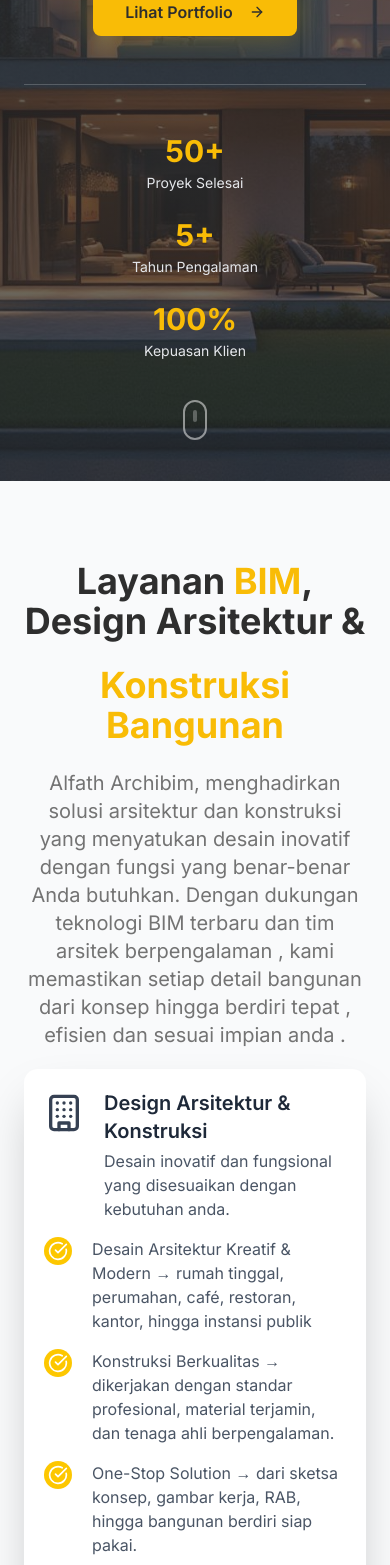
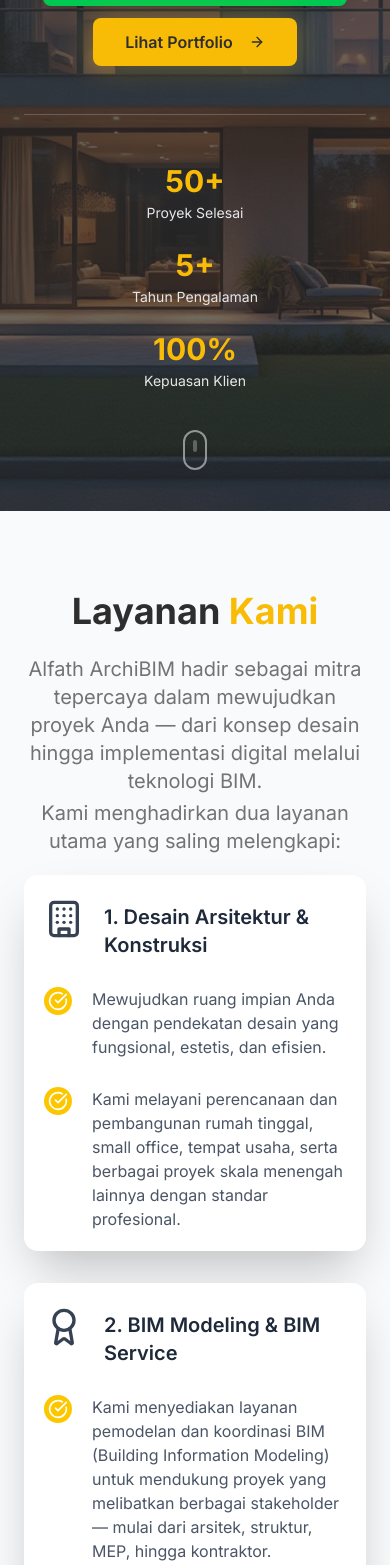
Before and after one commit to shrproject/alfatharchibim, a Next.js app: page / in a window 390 px wide. Shown: the part 432-1997 px from the top of the page. Built offline with nearby package versions, Linux system fonts and the light colour scheme.

Commit message:
revisi pertama

```diff
--- a/src/components/About.tsx
+++ b/src/components/About.tsx
@@ -6,33 +6,33 @@ const About = () => {
     {
       icon: Building,
       iconType: 'main',
-      title: "Design Arsitektur & Konstruksi",
-      description: "Desain inovatif dan fungsional yang disesuaikan dengan kebutuhan anda. "
+      title: "1. Desain Arsitektur & Konstruksi",
+      // description: "Desain inovatif dan fungsional yang disesuaikan dengan kebutuhan anda. "
     },
     {
       icon: CheckCircle,
       iconType: 'checklist',
       // title: "Konstruksi Berkualitas",
-      description: "Desain Arsitektur Kreatif & Modern → rumah tinggal, perumahan, café, restoran, kantor, hingga instansi publik"
+      description: "Mewujudkan ruang impian Anda dengan pendekatan desain yang fungsional, estetis, dan efisien."
     },
     {
       icon: CheckCircle,
       iconType: 'checklist',
       // title: "Manajemen Proyek",
-      description: "Konstruksi Berkualitas → dikerjakan dengan standar profesional, material terjamin, dan tenaga ahli berpengalaman."
+      description: "Kami melayani perencanaan dan pembangunan rumah tinggal, small office, tempat usaha, serta berbagai proyek skala menengah lainnya dengan standar profesional."
     },
-    {
-      icon: CheckCircle,
-      iconType: 'checklist',
-      // title: "Visualisasi 3D",
-      description: "One-Stop Solution → dari sketsa konsep, gambar kerja, RAB, hingga bangunan berdiri siap pakai."
-    },
-    {
-      icon: CheckCircle,
-      iconType: 'checklist',
-      // title: "Visualisasi 3D",
-      description: " Efisiensi & Transparansi → timeline jelas, progress terdokumentasi, biaya sesuai kesepakatan."
-    },
+    // {
+    //   icon: CheckCircle,
+    //   iconType: 'checklist',
+    //   // title: "Visualisasi 3D",
+    //   description: "One-Stop Solution → dari sketsa konsep, gambar kerja, RAB, hingga bangunan berdiri siap pakai."
+    // },
+    // {
+    //   icon: CheckCircle,
+    //   iconType: 'checklist',
+    //   // title: "Visualisasi 3D",
+    //   description: " Efisiensi & Transparansi → timeline jelas, progress terdokumentasi, biaya sesuai kesepakatan."
+    // },
   ];
 
   // Array untuk kolom KANAN
@@ -40,39 +40,45 @@ const About = () => {
     {
       icon: Award,
       iconType: 'main',
-      title: "BIM Consultant & Services",
-      description: "Teknologi permodelan 3D canggih dan Building Information Modeling"
+      title: " 2. BIM Modeling & BIM Service",
+      // description: "Kami menyediakan layanan pemodelan dan koordinasi BIM (Building Information Modeling) untuk mendukung proyek yang melibatkan berbagai stakeholder — mulai dari arsitek, struktur, MEP, hingga kontraktor."
     },
     {
       icon: CheckCircle,
       iconType: 'checklist',
       // title: "Desain Interior",
-      description: "3D Modeling & Visualization → melihat bangunan secara detail sebelum dibangun."
+      description: "Kami menyediakan layanan pemodelan dan koordinasi BIM (Building Information Modeling) untuk mendukung proyek yang melibatkan berbagai stakeholder — mulai dari arsitek, struktur, MEP, hingga kontraktor."
     },
     {
       icon: CheckCircle,
       iconType: 'checklist',
-      // title: "Konsultasi RAB",
-      description: "Clash Detection → identifikasi potensi masalah (tabrakan struktur, MEP, dll.) sejak awal."
+      // title: "Desain Interior",
+      description: "Dengan BIM, proses desain dan konstruksi menjadi lebih terintegrasi, akurat, dan efisien."
     },
-    {
-      icon: CheckCircle,
-      iconType: 'checklist',
-      // title: "Studi Kelayakan",
-      description: "Project Simulation → analisis waktu (4D), biaya (5D), dan sustainability (6D)."
-    },
-    {
-      icon: CheckCircle,
-      iconType: 'checklist',
-      // title: "Studi Kelayakan",
-      description: "Data Management → semua dokumen proyek terintegrasi, mudah diakses, dan akurat."
-    },
-    {
-      icon: CheckCircle,
-      iconType: 'checklist',
-      // title: "Studi Kelayakan",
-      description: "Konsultasi & Training → mendampingi tim developer, kontraktor, atau arsitek dalam implementasi BIM."
-    },
+    // {
+    //   icon: CheckCircle,
+    //   iconType: 'checklist',
+    //   // title: "Konsultasi RAB",
+    //   description: "Clash Detection → identifikasi potensi masalah (tabrakan struktur, MEP, dll.) sejak awal."
+    // },
+    // {
+    //   icon: CheckCircle,
+    //   iconType: 'checklist',
+    //   // title: "Studi Kelayakan",
+    //   description: "Project Simulation → analisis waktu (4D), biaya (5D), dan sustainability (6D)."
+    // },
+    // {
+    //   icon: CheckCircle,
+    //   iconType: 'checklist',
+    //   // title: "Studi Kelayakan",
+    //   description: "Data Management → semua dokumen proyek terintegrasi, mudah diakses, dan akurat."
+    // },
+    // {
+    //   icon: CheckCircle,
+    //   iconType: 'checklist',
+    //   // title: "Studi Kelayakan",
+    //   description: "Konsultasi & Training → mendampingi tim developer, kontraktor, atau arsitek dalam implementasi BIM."
+    // },
   ];
 
   return (
@@ -84,27 +90,27 @@ const About = () => {
             Layanan <span className="text-yellow-400">BIM </span>, Design Arsitektur &
           </h2> */}
           <h2 className="text-4xl md:text-5xl font-bold mb-6 text-brand-dark">
-            Layanan <span className="text-brand-gold">BIM</span>, Design Arsitektur &
+            Layanan <span className="text-brand-gold"> Kami </span>
           </h2>
-          <h2 className="text-4xl md:text-5xl font-bold mb-6 text-brand-dark">
+          {/* <h2 className="text-4xl md:text-5xl font-bold mb-6 text-brand-dark">
             <span className="text-brand-gold">Konstruksi Bangunan</span>
-          </h2>
+          </h2> */}
           {/* <h2 className="text-3xl md:text-4xl font-extrabold text-gray-800 mb-4">
             <span className="text-yellow-400">Konstruksi Bangunan</span>
           </h2> */}
+          <p className="text-xl text-muted-foreground max-w-5xl mx-auto mb-1">
+            Alfath ArchiBIM hadir sebagai mitra tepercaya dalam mewujudkan proyek Anda — dari konsep desain hingga implementasi digital melalui teknologi BIM.
+          </p>
           <p className="text-xl text-muted-foreground max-w-5xl mx-auto mb-5">
-            Alfath Archibim, menghadirkan solusi arsitektur dan konstruksi yang menyatukan desain inovatif dengan fungsi yang benar-benar Anda butuhkan. Dengan dukungan teknologi BIM terbaru dan tim arsitek berpengalaman , kami memastikan setiap detail bangunan dari konsep hingga berdiri tepat , efisien dan sesuai impian anda .
+            Kami menghadirkan dua layanan utama yang saling melengkapi:
           </p>
-          {/* <p className="max-w-3xl mx-auto text-lg text-gray-600 mb-5">
-          Alfath Archibim mengkhususkan diri
-          </p> */}
         </div>
 
         {/* --- STRUKTUR UTAMA GRID 2 KOLOM --- */}
         <div className="max-w-6xl mx-auto grid grid-cols-1 md:grid-cols-2 gap-8 text-left">
 
           {/* === KARTU KIRI ("Halaman Buku Kiri") === */}
-          <div className="bg-white rounded-xl shadow-2xl p-5 flex flex-col space-y-3">
+          <div className="bg-white rounded-xl shadow-2xl p-5 flex flex-col space-y-5">
             {designServices.map((service, index) => (
               // Item di dalamnya tidak lagi punya background/shadow sendiri
               <div key={index} className="flex items-start space-x-5">
@@ -112,13 +118,13 @@ const About = () => {
                   {service.iconType === 'main' ? (
                     <service.icon className="h-10 w-10 text-gray-700" />
                   ) : (
-                    <div className="bg-yellow-400 text-white rounded-full h-7 w-7 flex items-center justify-center">
+                    <div className="bg-yellow-400 text-white rounded-full mt-1 h-7 w-7 flex items-center justify-center">
                       <service.icon size={20} />
                     </div>
                   )}
                 </div>
                 <div>
-                  <h3 className="text-xl font-semibold text-gray-800 mb-1">{service.title}</h3>
+                  <h3 className="text-xl font-semibold text-gray-800 mb-0 mt-2">{service.title}</h3>
                   <p className="text-gray-600">{service.description}</p>
                 </div>
               </div>
@@ -126,7 +132,7 @@ const About = () => {
           </div>
 
           {/* === KARTU KANAN ("Halaman Buku Kanan") === */}
-          <div className="bg-white rounded-xl shadow-2xl p-5 flex flex-col space-y-3">
+          <div className="bg-white rounded-xl shadow-2xl p-5 flex flex-col space-y-5">
             {bimServices.map((service, index) => (
               // Item di dalamnya tidak lagi punya background/shadow sendiri
               <div key={index} className="flex items-start space-x-5">
@@ -134,13 +140,13 @@ const About = () => {
                   {service.iconType === 'main' ? (
                     <service.icon className="h-10 w-10 text-gray-700" />
                   ) : (
-                    <div className="bg-yellow-400 text-white rounded-full h-7 w-7 flex items-center justify-center">
+                    <div className="bg-yellow-400 text-white rounded-full mt-1 h-7 w-7 flex items-center justify-center">
                       <service.icon size={20} />
                     </div>
                   )}
                 </div>
                 <div>
-                  <h3 className="text-xl font-semibold text-gray-800 mb-1">{service.title}</h3>
+                  <h3 className="text-xl font-semibold text-gray-800 mb-0 mt-2">{service.title}</h3>
                   <p className="text-gray-600">{service.description}</p>
                 </div>
               </div>
--- a/src/components/Header.tsx
+++ b/src/components/Header.tsx
@@ -24,7 +24,7 @@ const Header = () => {
     { name: "Beranda", href: "home" },
     { name: "Profile", href: "about" },
     { name: "Portfolio", href: "portfolio" },
-    { name: "Produk Kami", href: "templates" },
+    // { name: "Produk Kami", href: "templates" },
     { name: "Blog", href: "blog" },
     { name: "Kontak", href: "footer" },
   ];
--- a/src/components/Hero.tsx
+++ b/src/components/Hero.tsx
@@ -28,13 +28,12 @@ const Hero = () => {
       <div className="relative z-10 container mx-auto px-6 text-center text-white py-30 lg:py-[unset]">
         <div className="max-w-3xl mx-auto">
           <h1 className="text-3xl md:text-5xl font-bold mb-4 leading-tight">
-            Wujudkan Impian Anda Bersama{" "}
-            <span className="text-brand-gold">Arsitek Profesional</span>
+            Kami Rancang , Modelkan , dan{" "}
+            <span className="text-brand-gold">Bangun Impian Anda</span>
           </h1>
 
           <p className="text-lg md:text-xl mb-6 text-gray-200 leading-relaxed">
-            Layanan desain arsitektur, pemodelan BIM, dan konstruksi terpercaya
-            untuk proyek hunian, komersial, dan institusi
+            Melalui pendekatan digital berbasis BIM dan desain arsitektur modern, kami hadir sebagai mitra inovatif untuk setiap proyek hunian, komersial, dan institusi.
           </p>
 
           {/* CTA Buttons */}
--- a/src/components/Home/index.tsx
+++ b/src/components/Home/index.tsx
@@ -14,7 +14,7 @@ export default function Home() {
       <About />
       <Portfolio />
       <CvandBimPortfolio />
-      <ProjectCategories />
+      {/* <ProjectCategories /> */}
       <Blog />
       <Footer />
     </div>
--- a/src/components/Portfolio.tsx
+++ b/src/components/Portfolio.tsx
@@ -2,7 +2,7 @@
 
 "use client";
 
-import { useState, useCallback, FC, useEffect } from "react";
+import { useState, useCallback, FC, useEffect, useMemo } from "react";
 import { Button } from "@/components/ui/button";
 import { ExternalLink, ChevronLeft, ChevronRight, X } from "lucide-react";
 import Image, { StaticImageData } from "next/image";
@@ -10,29 +10,6 @@ import { motion, AnimatePresence } from "framer-motion";
 
 // --- Path Gambar ---
 // import residentialImage1 from "@/assets/Residence/1.jpg";
-// import residentialImage2 from "@/assets/Residence/3.jpg";
-// import residentialImage3 from "@/assets/Residence/4.jpg";
-// import residentialImage4 from "@/assets/Residence/6.jpg";
-// import residentialImage5 from "@/assets/Residence/9.1.jpg";
-// import residentialImage6 from "@/assets/Residence/10.jpg";
-// import residentialImage8 from "@/assets/Residence/BC/6.jpg";
-// import residentialImage9 from "@/assets/Residence/BC/BC HOUSE 1 - 1.jpg";
-// import residentialImage10 from "@/assets/Residence/BC/BC HOUSE 1 - 3.jpg";
-// import residentialImage11 from "@/assets/Residence/BC/BC HOUSE 1 - 4.jpg";
-// import residentialImage12 from "@/assets/Residence/BC/BC HOUSE 1 - 5.jpg";
-// import residentialImage13 from "@/assets/Residence/BC/BC HOUSE 1 - 6.jpg";
-// import residentialImage14 from "@/assets/Residence/BC/1.jpg";
-// import residentialImage15 from "@/assets/Residence/BC/4.jpg";
-// import residentialImage16 from "@/assets/Residence/BC/5.jpg";
-// import residentialImage17 from "@/assets/Residence/Kos_Bayu/1 (1).jpg";
-// import residentialImage18 from "@/assets/Residence/Kos_Bayu/2.jpg";
-// import residentialImage19 from "@/assets/Residence/Kos_Bayu/3.1.jpg";
-// import residentialImage20 from "@/assets/Residence/Kos_Bayu/3.jpg";
-// import residentialImage21 from "@/assets/Residence/Kos_Bayu/4.1.jpg";
-// import residentialImage22 from "@/assets/Residence/Kos_Bayu/4.jpg";
-// import residentialImage23 from "@/assets/Residence/Kos_Bayu/5.jpg";
-// import residentialImage24 from "@/assets/Residence/Kos_Bayu/6.jpg";
-// import residentialImage7 from "@/assets/Residence/11.1.jpg";
 import commercialImage1 from "@/assets/project-cafe-1.jpg";
 import institutionalImage1 from "@/assets/project-institutional-1.jpg";
 import industrialImage1 from "@/assets/project-institutional-1.jpg";
@@ -49,8 +26,12 @@ const residentialImage8 = "https://i.ibb.co.com/k2h9FHsH/9-1.jpg";
 type Project = {
   id: number;
   title: string;
-  image:  string;
+  image: string;
   lokasi: string;
+};
+
+type SubCategoryCollection = {
+  [subCategoryName: string]: Project[];
 };
 
 type SubCategoryData = {
@@ -65,6 +46,7 @@ type ModalState = {
   subCategoryName: string;
   selectedIndex: number;
 } | null;
+
 
 
 // --- Struktur Data ---
@@ -175,14 +157,16 @@ const portfolioData: PortfolioData = {
 
 
 const Portfolio: FC = () => {
-  const [activeCategory, setActiveCategory] = useState<string>("residential");
-
+  // OPTIONAL: useMemo agar kalkulasi tidak diulang setiap render
+  const allSubCategories = useMemo(() =>
+    Object.values(portfolioData).reduce<SubCategoryCollection>((acc, currentCategory) => {
+      return { ...acc, ...currentCategory };
+    }, {}),
+  []);
    const [subCategoryIndexes, setSubCategoryIndexes] = useState(() => {
     const initialState: { [key: string]: number } = {};
-    Object.values(portfolioData).forEach(subCategories => {
-      Object.keys(subCategories).forEach(subCategoryName => {
+    Object.keys(allSubCategories).forEach(subCategoryName => {
       initialState[subCategoryName] = 0;
-      });
     });
     return initialState;
   });
@@ -217,7 +201,7 @@ const Portfolio: FC = () => {
   // --- AKHIR PERUBAHAN ---
 
   const handleImageChange = useCallback((subCategoryName: string, direction: 'next' | 'prev') => {
-    const projects = portfolioData[activeCategory as keyof typeof portfolioData][subCategoryName];
+    const projects = allSubCategories[subCategoryName as keyof typeof allSubCategories];
     if (!projects || projects.length <= 1) return;
     setSubCategoryIndexes(prevIndexes => {
       const currentIndex = prevIndexes[subCategoryName];
@@ -227,12 +211,12 @@ const Portfolio: FC = () => {
         : (currentIndex <= 0 ? lastIndex : currentIndex - 1);
       return { ...prevIndexes, [subCategoryName]: newIndex };
     });
-  }, [activeCategory]);
+  }, [allSubCategories]);
 
-  const handleCategoryChange = (categoryId: string) => {
-    setActiveCategory(categoryId);
-    setMainCarouselIndex(0);
-  };
+  // const handleCategoryChange = (categoryId: string) => {
+  //   setActiveCategory(categoryId);
+  //   setMainCarouselIndex(0);
+  // };
 
   const openModal = (subCategoryName: string, selectedIndex: number) => {
     setModalState({ subCategoryName, selectedIndex });
@@ -243,7 +227,8 @@ const Portfolio: FC = () => {
    const handleModalNav = (direction: 'next' | 'prev') => {
     if (!modalState) return;
     const { subCategoryName } = modalState;
-    const projects = portfolioData[activeCategory as keyof typeof portfolioData][subCategoryName];
+    // Gunakan `allSubCategories` sebagai sumber data
+    const projects = allSubCategories[subCategoryName as keyof typeof allSubCategories];
     const lastIndex = projects.length - 1;
     setModalState(current => {
       if (!current) return null;
@@ -263,9 +248,9 @@ const Portfolio: FC = () => {
     };
     window.addEventListener('keydown', handleKeyDown);
     return () => window.removeEventListener('keydown', handleKeyDown);
-  }, [modalState, activeCategory]);
+  }, [modalState]);
 
-  const subCategoriesToShow = Object.entries(portfolioData[activeCategory as keyof typeof portfolioData]);
+  const subCategoriesToShow = Object.entries(allSubCategories);
 
   // --- PERUBAHAN: Menggunakan state 'itemsPerPage' ---
   const lastPossibleMainIndex = subCategoriesToShow.length > itemsPerPage ? subCategoriesToShow.length - itemsPerPage : 0;
@@ -277,8 +262,7 @@ const Portfolio: FC = () => {
     setMainCarouselIndex(p => p <= 0 ? lastPossibleMainIndex : p - 1);
   };
 
-  const currentModalProject = modalState ? portfolioData[activeCategory as keyof typeof portfolioData][modalState.subCategoryName][modalState.selectedIndex] : null;
-
+  const currentModalProject = modalState ? allSubCategories[modalState.subCategoryName as keyof typeof allSubCategories][modalState.selectedIndex] : null;
   return (
     <section id="portfolio" className="py-20 bg-muted/50">
       <div className="container mx-auto px-6">
@@ -289,17 +273,10 @@ const Portfolio: FC = () => {
           <p className="text-xl text-muted-foreground max-w-3xl mx-auto">Jelajahi koleksi beragam proyek arsitektur kami.</p>
         </div>
 
-        <div className="flex flex-wrap justify-center gap-4 mb-5">
-          {Object.keys(portfolioData).map((categoryName) => (
-            <Button
-              key={categoryName}
-              variant={activeCategory === categoryName ? "premium" : "ghost"}
-              onClick={() => handleCategoryChange(categoryName)}
-              className="transition-smooth capitalize"
-            >
-              {categoryName}
-            </Button>
-          ))}
+        <div className="flex justify-center  mb-10">
+          <div className="text-xl font-semibold text-white rounded-lg bg-gradient-to-r from-brand-dark to-brand-dark/80 text-white hover:from-brand-dark/90 hover:to-brand-dark/70 shadow-elegant tracking-wide px-4 py-2">
+            Architectural design and Construction
+          </div>
         </div>
 
         <div className="relative max-w-7xl mx-auto">
@@ -354,18 +331,6 @@ const Portfolio: FC = () => {
 
                         {projects.length > 1 && (
                           <>
-                            {/* <button
-                                onClick={(e) => { e.stopPropagation(); handleImageChange(subCategoryName, 'prev'); }}
-                                className="absolute left-4 top-1/2 -translate-y-1/2 bg-white/20 backdrop-blur-sm hover:bg-white/30 rounded-full p-2 transition-all z-10"
-                            >
-                                <ChevronLeft className="h-6 w-6 text-white" />
-                            </button>
-                            <button
-                                onClick={(e) => { e.stopPropagation(); handleImageChange(subCategoryName, 'next'); }}
-                                className="absolute right-4 top-1/2 -translate-y-1/2 bg-white/20 backdrop-blur-sm hover:bg-white/30 rounded-full p-2 transition-all z-10"
-                            >
-                                <ChevronRight className="h-6 w-6 text-white" />
-                            </button> */}
                           </>
                         )}
                       </div>
@@ -376,8 +341,7 @@ const Portfolio: FC = () => {
             </div>
           </div>
 
-          {/* --- PERBAIKAN: Posisi tombol diubah agar terlihat di mobile --- */}
-          {/* --- PERUBAHAN: Menggunakan state 'itemsPerPage' --- */}
+
           {subCategoriesToShow.length > itemsPerPage && (
             <>
               <button onClick={prevMainItem} className="absolute left-2 top-1/2 -translate-y-1/2 bg-white/20 backdrop-blur-sm hover:bg-white/30 rounded-full p-3 transition-smooth z-20">
@@ -454,3 +418,7 @@ const Portfolio: FC = () => {
 };
 
 export default Portfolio;
+
+function setSubCategoryIndexes(arg0: (prevIndexes: any) => any) {
+  throw new Error("Function not implemented.");
+}
```
Lines whose indentation alone changed are shown as unchanged.
